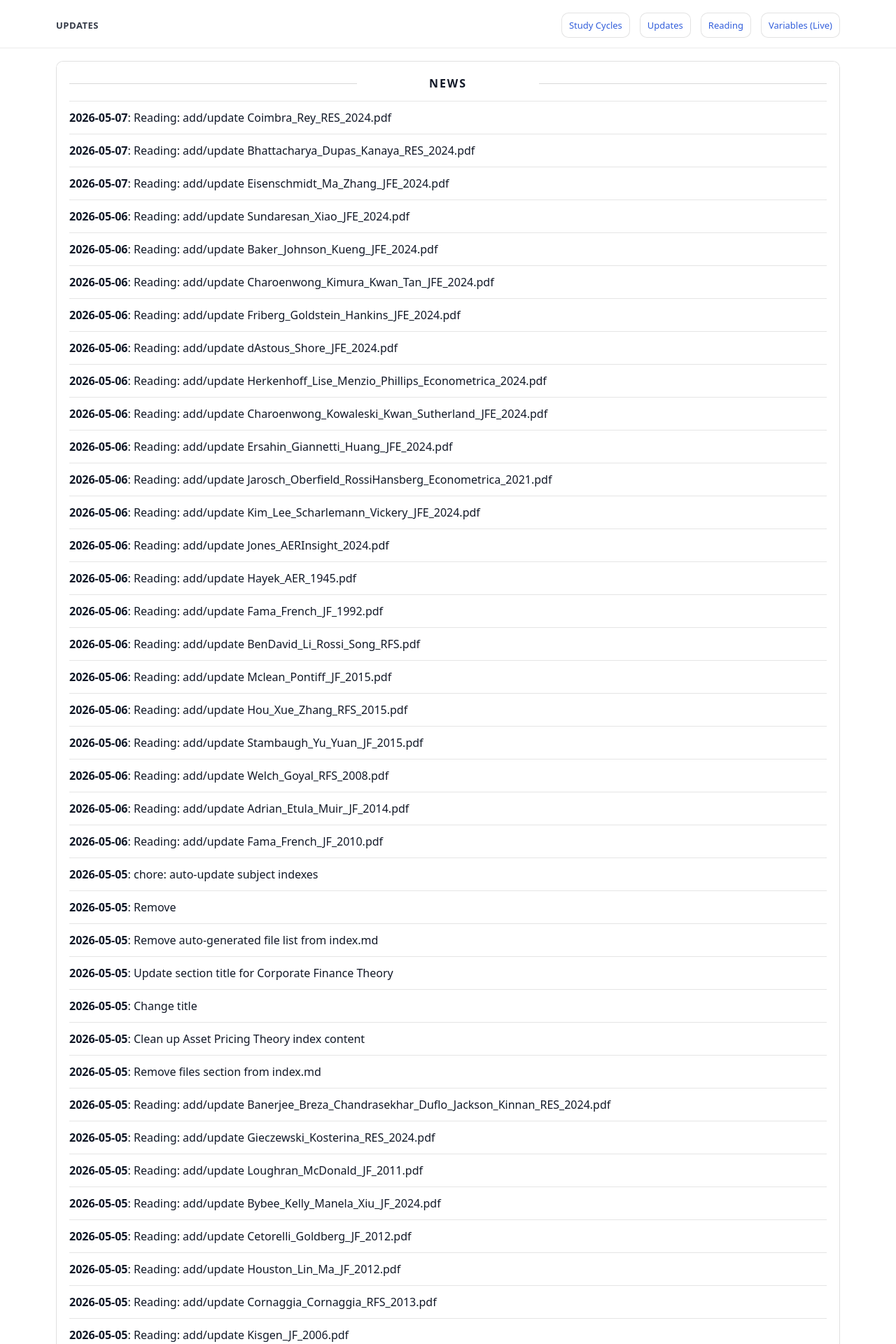
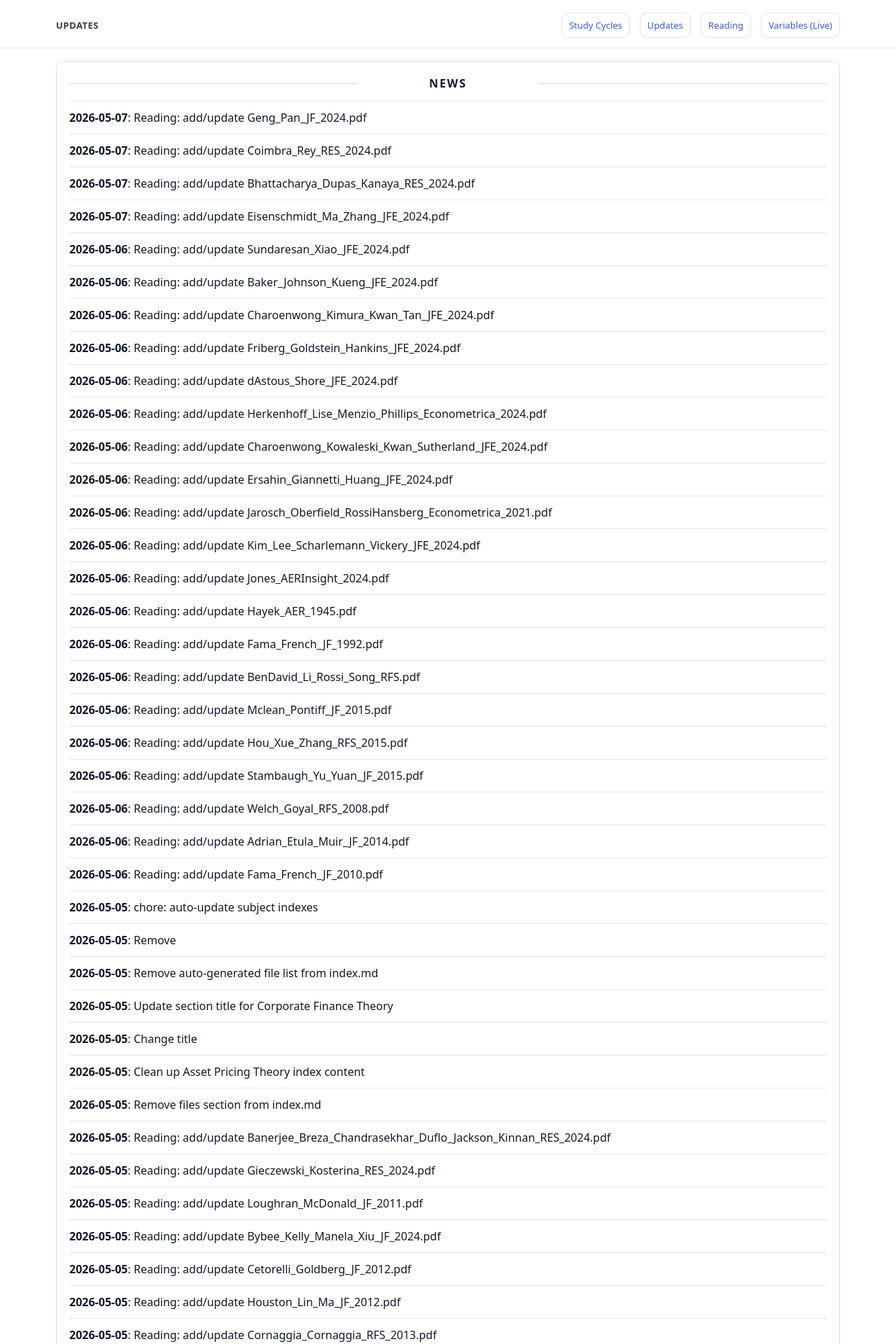
Before and after one commit to yaxinzn/study-archive, a Jekyll site: the page built from updates/index.md, in a window 1280 px wide. Shown: the top 1920 px of the page at 70% size. Built offline with Jekyll 4.4.1, drawn with Linux system fonts in a browser that asks for light colours; some of the changed text lies outside the part shown.

Commit message:
chore: update NEWS feed

```diff
--- a/_data/news.yml
+++ b/_data/news.yml
@@ -1,4 +1,7 @@
 # Auto-generated update history (sorted newest -> oldest). Do not edit manually.
+- ts: "1778146912"
+  date: "2026-05-07"
+  title: "Reading: add/update Geng_Pan_JF_2024.pdf"
 - ts: "1778101518"
   date: "2026-05-07"
   title: "Reading: add/update Coimbra_Rey_RES_2024.pdf"
```
